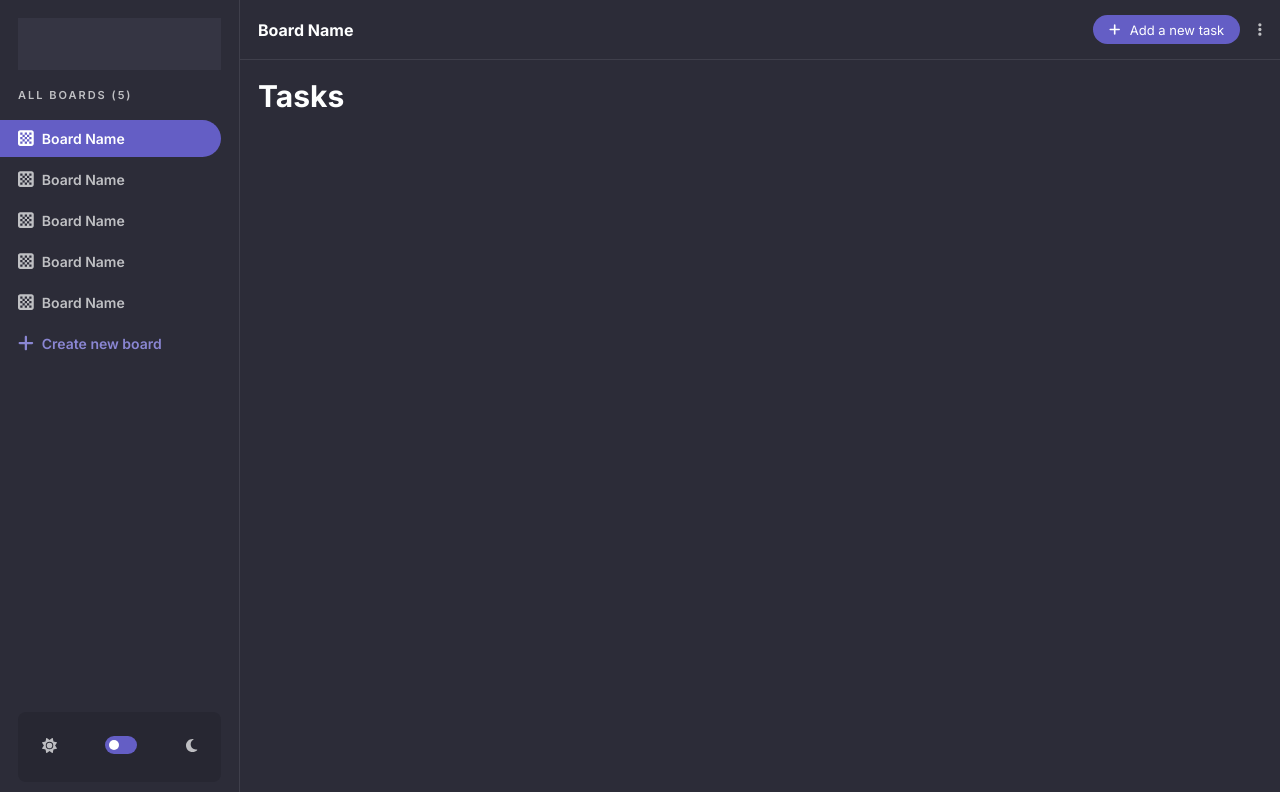
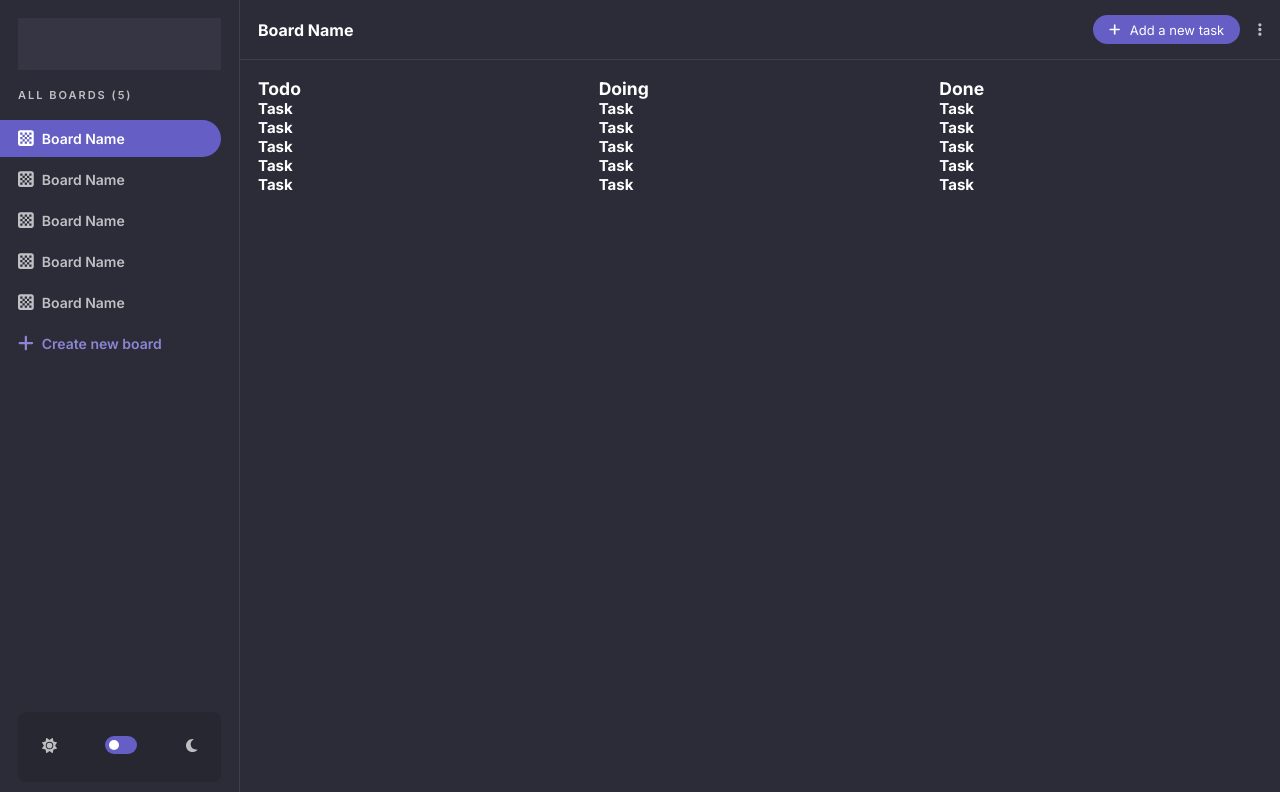
Before and after one commit to jindrichkraft/kanban-app, a React (Vite) app: page / in a window 1280 px wide. Shown: the top 792 px of the page. Built offline with nearby package versions, Linux system fonts and the light colour scheme.

Commit message:
Creating the Task Box block

```diff
--- /dev/null
+++ b/src/components/blocks/TaskBox/TaskBox.component.tsx
@@ -0,0 +1,13 @@
+import type { ITask } from '../../../typings/task';
+
+interface IProps {
+  task: ITask;
+}
+
+const TaskBox = ({ task }: IProps): JSX.Element => (
+  <div className="task-box">
+    <h4 className="box-title">{task.title}</h4>
+  </div>
+);
+
+export default TaskBox;
--- /dev/null
+++ b/src/components/blocks/TaskBox/index.ts
@@ -0,0 +1,3 @@
+import TaskBox from './TaskBox.component';
+
+export default TaskBox;
--- a/src/components/blocks/TaskColumns/TaskColumns.component.tsx
+++ b/src/components/blocks/TaskColumns/TaskColumns.component.tsx
@@ -1,6 +1,39 @@
-const TaskColumns = (): JSX.Element => (
+import TaskBox from '../TaskBox';
+
+import type { ITask } from '../../../typings/task';
+
+interface IProps {
+  todoTasks?: ITask[];
+  doingTasks?: ITask[];
+  doneTasks?: ITask[];
+}
+
+import './TaskColumns.styles.scss';
+
+const TaskColumns = ({
+  todoTasks,
+  doingTasks,
+  doneTasks,
+}: IProps): JSX.Element => (
   <div className="task-columns">
-    <h1>Tasks</h1>
+    <div className="column column--todo">
+      <h3 className="column-title">Todo</h3>
+      {todoTasks
+        ? todoTasks.map((task, index) => <TaskBox key={index} task={task} />)
+        : null}
+    </div>
+    <div className="column column--doing">
+      <h3 className="column-title">Doing</h3>
+      {doingTasks
+        ? doingTasks.map((task, index) => <TaskBox key={index} task={task} />)
+        : null}
+    </div>
+    <div className="column column--done">
+      <h3 className="column-title">Done</h3>
+      {doneTasks
+        ? doneTasks.map((task, index) => <TaskBox key={index} task={task} />)
+        : null}
+    </div>
   </div>
 );
 
--- /dev/null
+++ b/src/components/blocks/TaskColumns/TaskColumns.styles.scss
@@ -0,0 +1,7 @@
+.task-columns {
+  display: grid;
+  grid-template-columns: repeat(3, 1fr);
+  gap: 1.8rem;
+  width: 100%;
+  max-width: 240rem;
+}
--- a/src/pages/HomePage.tsx
+++ b/src/pages/HomePage.tsx
@@ -3,7 +3,29 @@ import TaskColumns from '../components/blocks/TaskColumns';
 
 const HomePage = (): JSX.Element => (
   <DefaultLayout>
-    <TaskColumns />
+    <TaskColumns
+      todoTasks={[
+        { title: 'Task ' },
+        { title: 'Task ' },
+        { title: 'Task ' },
+        { title: 'Task ' },
+        { title: 'Task ' },
+      ]}
+      doingTasks={[
+        { title: 'Task ' },
+        { title: 'Task ' },
+        { title: 'Task ' },
+        { title: 'Task ' },
+        { title: 'Task ' },
+      ]}
+      doneTasks={[
+        { title: 'Task ' },
+        { title: 'Task ' },
+        { title: 'Task ' },
+        { title: 'Task ' },
+        { title: 'Task ' },
+      ]}
+    />
   </DefaultLayout>
 );
 
--- /dev/null
+++ b/src/typings/task.ts
@@ -0,0 +1,3 @@
+export interface ITask {
+  title: string;
+}
```
